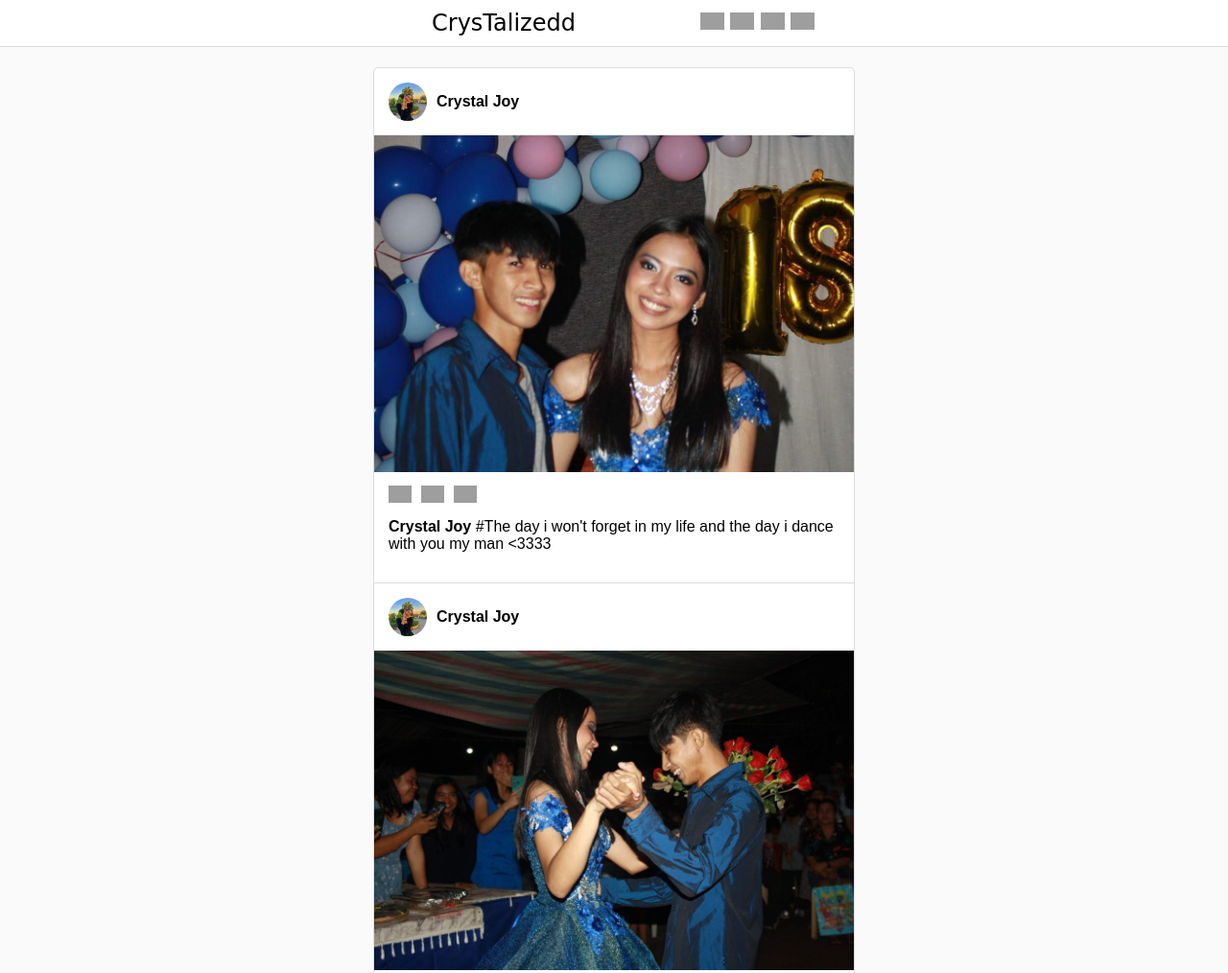
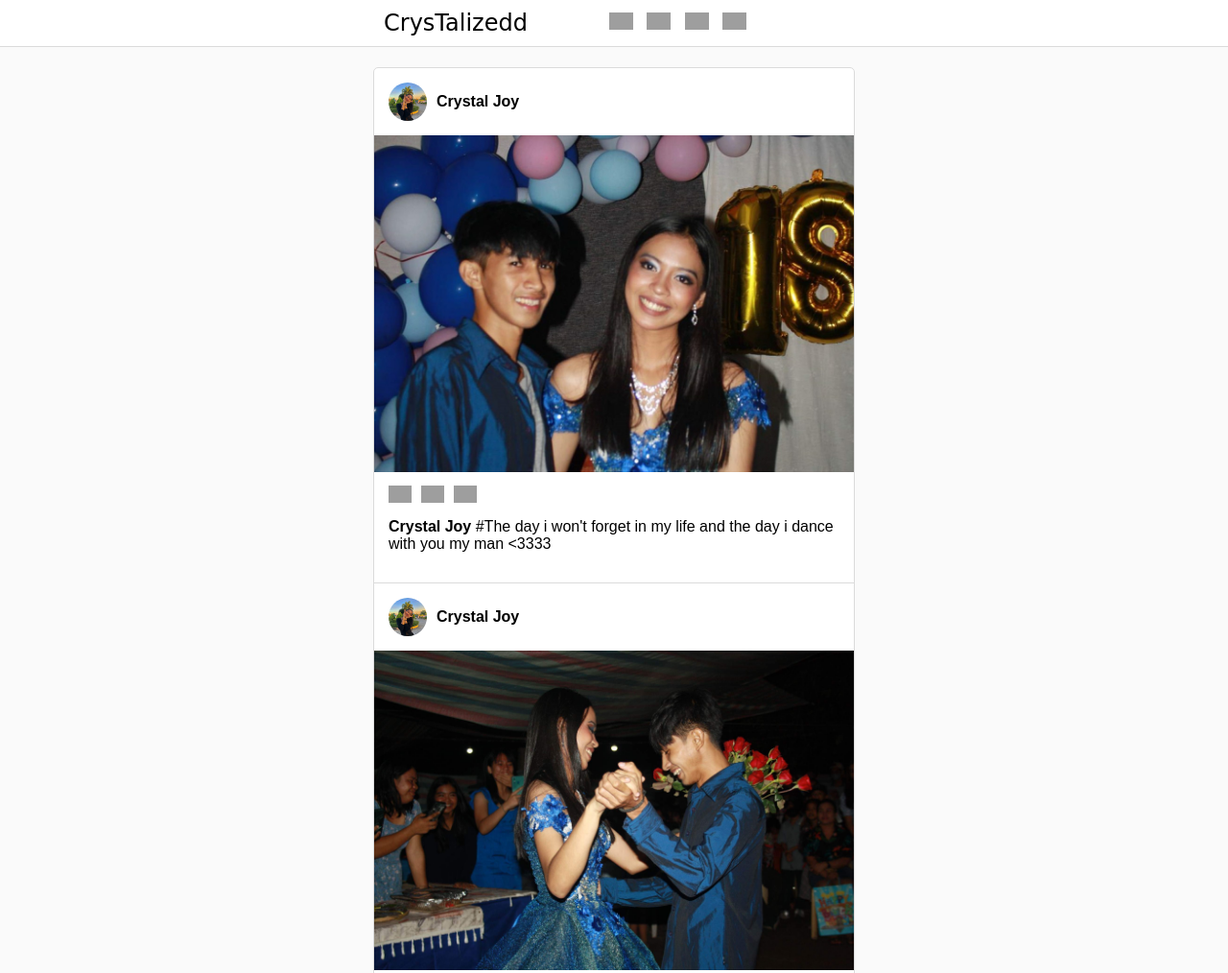
Before and after one commit to darkian2222/gallery, a plain HTML site: page index.html in a window 1280 px wide. Shown: the top 1014 px of the page at 96% size. Drawn offline with Linux system fonts and the light colour scheme; grey boxes are pictures that could not be loaded.

Commit message:
Update index.html

```diff
--- a/index.html
+++ b/index.html
@@ -25,20 +25,21 @@
 
         nav .nav-container {
             display: flex;
-            justify-content: space-between;
+            justify-content: flex-start;
             align-items: center;
-            max-width: 400px;
+            max-width: 500px;
             margin: 0 auto;
         }
 
         nav .logo {
             font-family: 'Pacifico', cursive;
             font-size: 24px;
+            margin-right: 80px;
         }
 
         nav .nav-icons img {
             width: 25px;
-            margin: 0 1px;
+            margin: 0 5px;
             cursor: pointer;
         }
 
```
